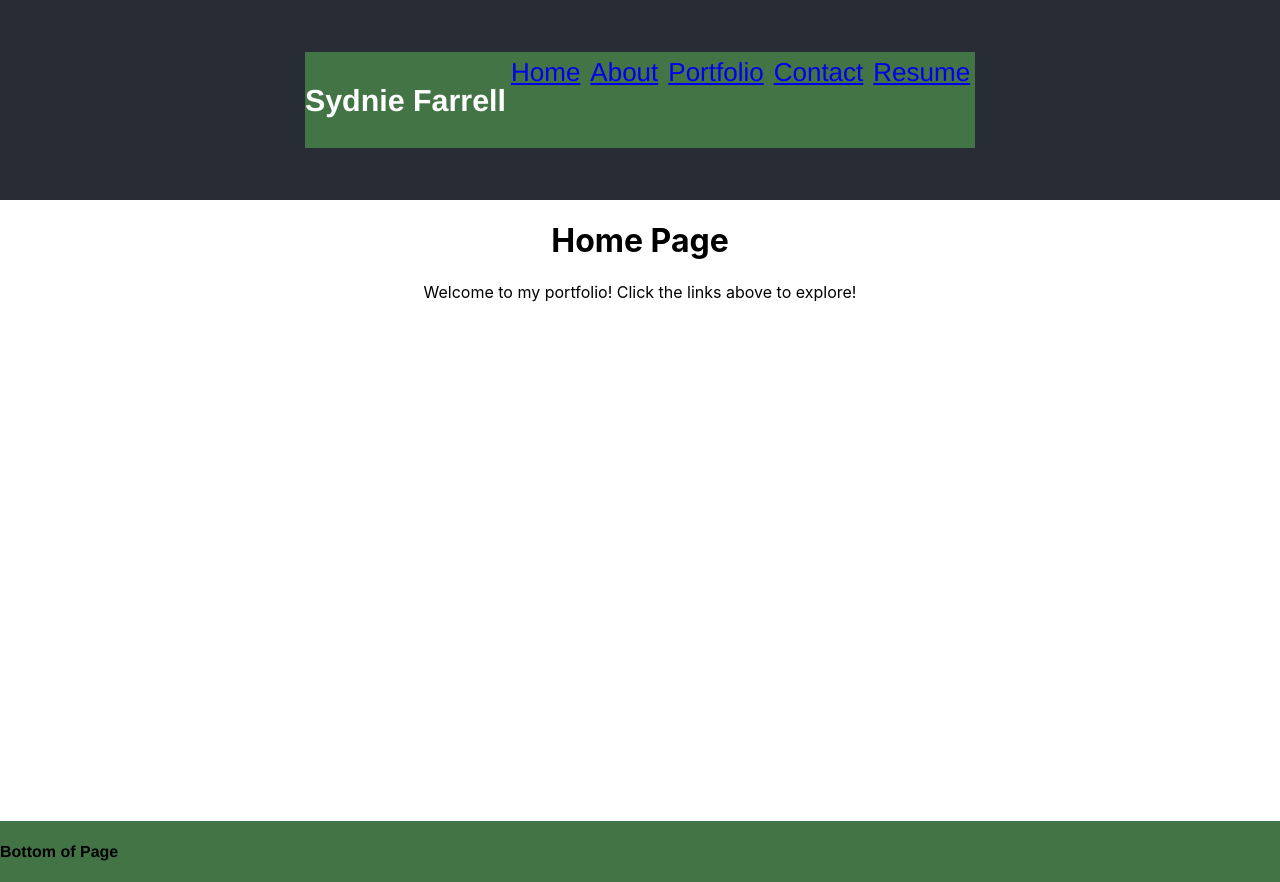
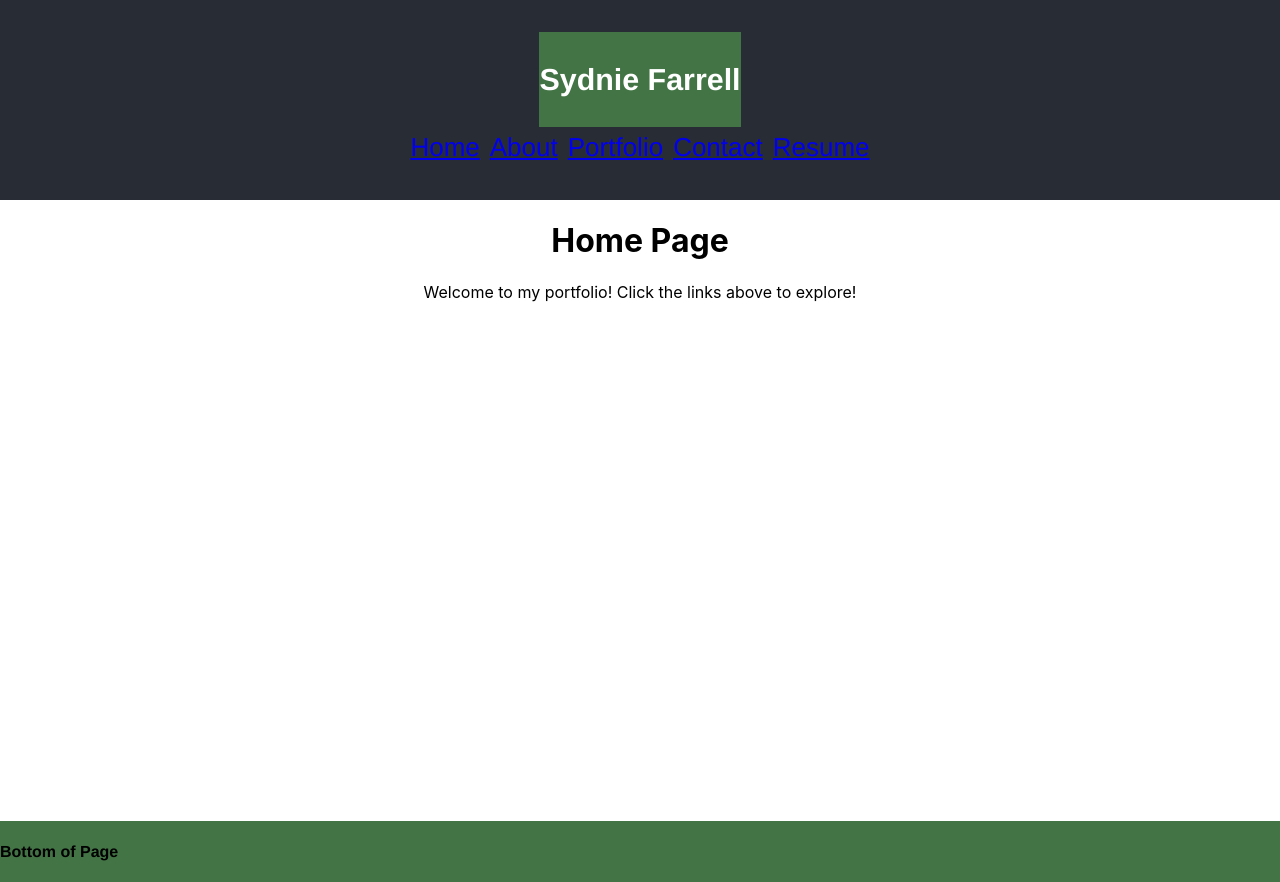
Before and after one commit to syd9f/react-portfolio, a React (Create React App) app in the folder react-portfolio/: page / in a window 1280 px wide. Built offline with nearby package versions, Linux system fonts and the light colour scheme.

Commit message:
worked on page functionality

```diff
--- a/react-portfolio/src/App.js
+++ b/react-portfolio/src/App.js
@@ -3,6 +3,7 @@
 // Components
 import Header from './components/Header';
 import Footer from './components/Footer';
+import Navigation from './components/Navigation';
 
 // Pages
 import About from './components/pages/About';
@@ -36,7 +37,8 @@
   return (
     <div className="App">
       <header className="App-header">
-        <Header currentPage={currentPage} handlePageChange={handlePageChange}/>
+        <Header />
+        <Navigation currentPage={currentPage} handlePageChange={handlePageChange}/>
       </header>
       <main>
       {renderPage()}
--- a/react-portfolio/src/components/Header.js
+++ b/react-portfolio/src/components/Header.js
@@ -1,5 +1,4 @@
 import React from 'react';
-import Navigation from './Navigation';
 
 export default function Header() {
     return (
@@ -15,8 +14,6 @@
           }}
         >
             <h1>Sydnie Farrell</h1>
-
-          < Navigation />
         </section>
       </nav>
     );
```
